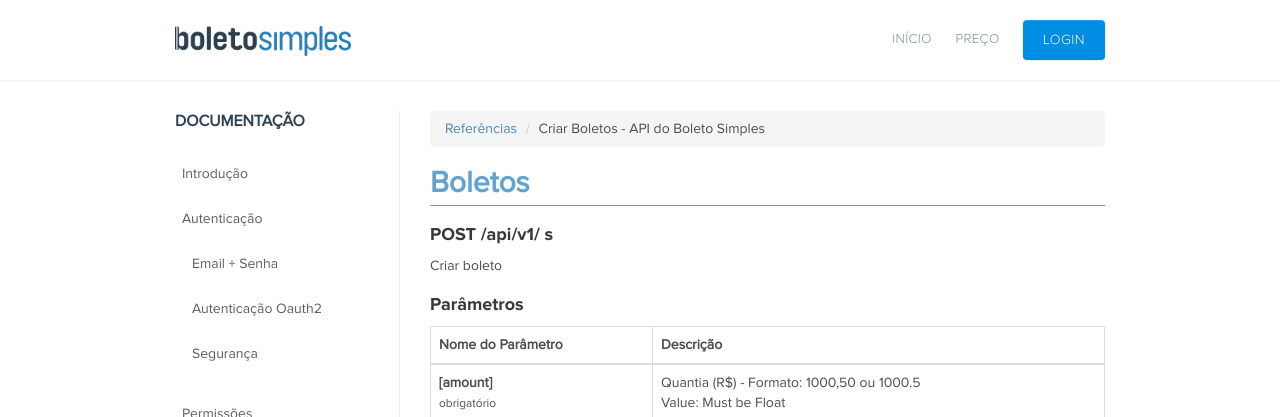
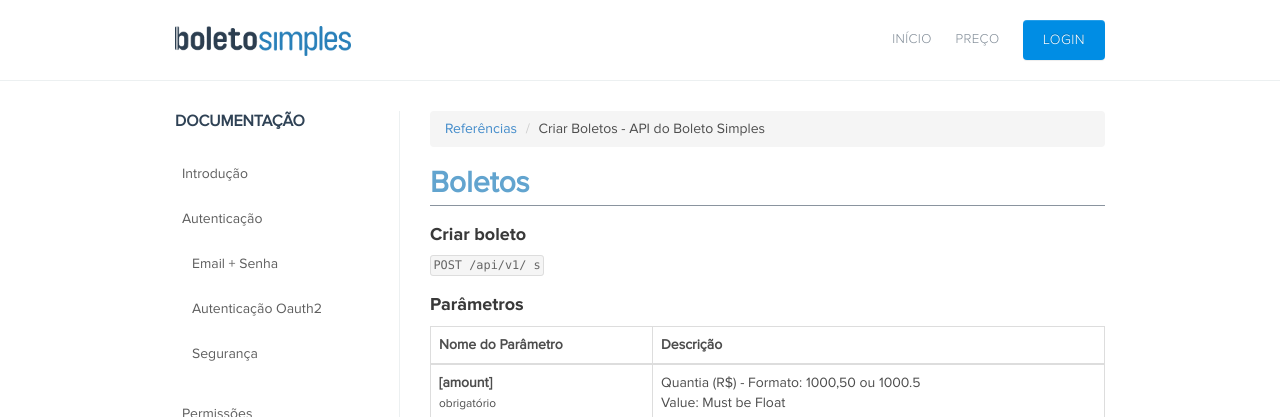
Before and after one commit to BoletoSimples/boletosimples-docs, a Jekyll site: the page built from reference/v1/bank_billets/create/index.md, in a window 1280 px wide. Shown: the top 417 px of the page. Built offline with Jekyll 4.4.1, drawn with Linux system fonts in a browser that asks for light colours.

```diff
--- a/reference/v1/bank_billets/create/index.md
+++ b/reference/v1/bank_billets/create/index.md
@@ -6,8 +6,9 @@ en: /en/reference
 
 ## Boletos
 
-### POST /api/v1/ s
-Criar boleto
+### Criar boleto
+
+<code>POST /api/v1/ s</code>
 
 ### Parâmetros
 
@@ -19,7 +20,6 @@ Criar boleto
     </tr>
   </thead>
   <tbody>
-
     <tr>
       <td>
         <strong> [amount] </strong>
```
